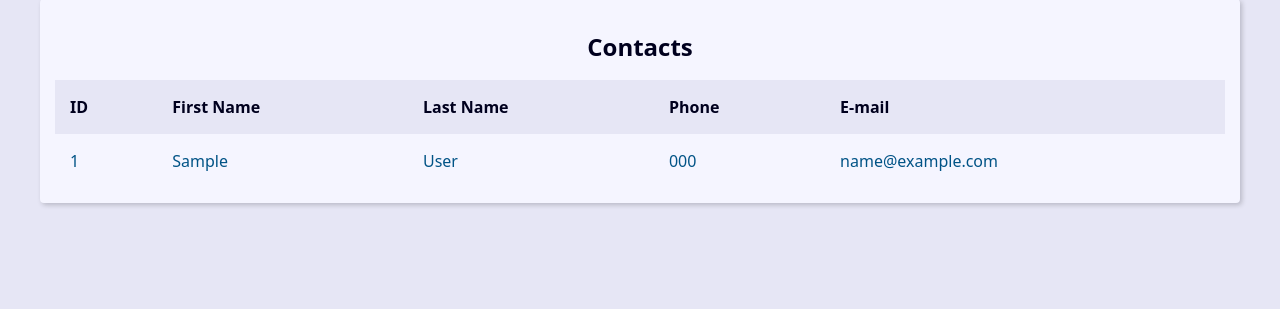
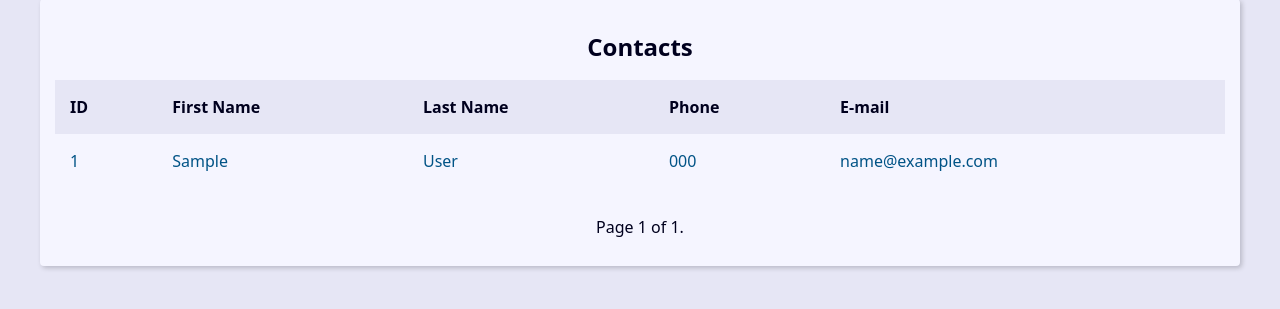
Before and after one commit to GuilhermeANunes/projeto_agenda_django_26, a Django app: page / in a window 1280 px wide. Shown: the part 270-579 px from the top of the page. Run offline with Django 5.2, Linux system fonts and the light colour scheme; tables that the repository leaves empty hold one stand-in row (values such as "Sample post").

Commit message:
Configurando pagination e adicionando CRUD de contacts

```diff
--- a/base_templates/global/base.html
+++ b/base_templates/global/base.html
@@ -9,6 +9,7 @@
 
     <main class="content">
         {% block content %}{% endblock content %}
+        {% include "global/partials/_pagination.html" %}
     </main>
 </body>
 </html>
--- a/base_templates/global/partials/_header.html
+++ b/base_templates/global/partials/_header.html
@@ -1,6 +1,6 @@
 <header class="header">
         <h1 class="header-heading">
-            <a href="{% url 'index' %}" class="header-link">
+            <a href="{% url 'contact:index' %}" class="header-link">
                 Agenda
             </a>
         </h1>
@@ -21,13 +21,14 @@
         </nav>
 
         <div class="search">
-            <form action="{% url "search" %}" method="GET">
+            <form action="{% url 'contact:search' %}" method="GET">
                 <input
                 type="text"
                 class="search-input"
                 placeholder="Search"
                 id="search"
-                name="q">
+                name="q"
+                value= {{search_value}}>
             </form>
         </div>
     </header>
--- /dev/null
+++ b/base_templates/global/partials/_pagination.html
@@ -0,0 +1,19 @@
+{% if page_obj %}
+<div class="pagination">
+    <span class="step-links">
+        {% if page_obj.has_previous %}
+            <a href="?page=1&q={{search_value}}">&laquo; first</a>
+            <a href="?page={{ page_obj.previous_page_number }}&q={{search_value}}">previous</a>
+        {% endif %}
+
+        <span class="current">
+            Page {{ page_obj.number }} of {{ page_obj.paginator.num_pages }}.
+        </span>
+
+        {% if page_obj.has_next %}
+            <a href="?page={{ page_obj.next_page_number }}&q={{search_value}}">next</a>
+            <a href="?page={{ page_obj.paginator.num_pages }}&q={{search_value}}">last &raquo;</a>
+        {% endif %}
+    </span>
+</div>
+{% endif %}
--- a/contact/templates/contact/index.html
+++ b/contact/templates/contact/index.html
@@ -1,6 +1,7 @@
 {% extends "global/base.html" %}
 
 {% block content %}
+{% if page_obj %}
     <div class="responsive-table">
         <table class="contacts-table">
             <caption class="table-caption">
@@ -18,30 +19,30 @@
             </thead>
 
             <tbody>
-                {% for contact in contacts %}
+                {% for contact in page_obj %}
                 <tr class="table-row">
                     <td class="table-cel">
-                        <a class="table-link" href={% url "single_contact" contact.id %}>
+                        <a class="table-link" href={% url "contact:single_contact" contact.id %}>
                             {{contact.id}}
                         </a>
                     </td>
                     <td class="table-cel">
-                        <a class="table-link" href={% url "single_contact" contact.id %}>
+                        <a class="table-link" href={% url "contact:single_contact" contact.id %}>
                             {{contact.first_name}}
                         </a>
                     </td>
                     <td class="table-cel">
-                        <a class="table-link" href={% url "single_contact" contact.id %}>
+                        <a class="table-link" href={% url "contact:single_contact" contact.id %}>
                             {{contact.last_name}}
                         </a>
                     </td>
                     <td class="table-cel">
-                        <a class="table-link" href={% url "single_contact" contact.id %}>
+                        <a class="table-link" href={% url "contact:single_contact" contact.id %}>
                             {{contact.phone}}
                         </a>
                     </td>
                     <td class="table-cel">
-                        <a class="table-link" href={% url "single_contact" contact.id %}>
+                        <a class="table-link" href={% url "contact:single_contact" contact.id %}>
                             {{contact.email}}
                         </a>
                     </td>
@@ -51,4 +52,11 @@
 
         </table>
     </div>
+{% else %}
+    <div class='single-contact'>
+        <h1 class='single-contact-name'>
+            Nenhum contato encontrado.
+        </h1>
+    </div>
+{% endif %}
 {% endblock content %}
--- a/contact/urls.py
+++ b/contact/urls.py
@@ -1,8 +1,13 @@
 from django.urls import path
-from contact.views import index_view
+from contact import views
+
+app_name = 'contact'
 
 urlpatterns = [
-    path('<int:contact_id>/', index_view.contact, name='single_contact'),
-    path('search/', index_view.search, name='search'),
-    path('', index_view.index, name='index'),
+    path('search/', views.search, name='search'),
+    path('', views.index, name='index'),
+
+    # contact CRUD
+    path('contact/create/', views.create, name='create'),
+    path('contact<int:contact_id>/', views.contact, name='single_contact'),
 ]
--- a/contact/views/__init__.py
+++ b/contact/views/__init__.py
@@ -1,2 +1,3 @@
 from .auth_view import *
 from .index_view import *
+from .contact_forms import *
--- a/contact/views/index_view.py
+++ b/contact/views/index_view.py
@@ -1,14 +1,19 @@
 from django.shortcuts import render, get_object_or_404, redirect
 from contact.models import Contact
 from django.db.models import Q
+from django.core.paginator import Paginator
 
 # Create your views here.
 def index(request):
 
-    contacts = Contact.objects.filter(show=True).order_by('-id')
+    contact_list = Contact.objects.all().filter(show=True).order_by('-id')
+    paginator = Paginator(contact_list, 10)  # Show 10 contacts per page.
+
+    page_number = request.GET.get("page")
+    page_obj = paginator.get_page(page_number)
 
     context = {
-        'contacts': contacts,
+        'page_obj': page_obj,
         'site_title': 'Home - ',
     }
 
@@ -25,7 +30,7 @@ def contact(request, contact_id):
     site_title = f'{single_contact.first_name} {single_contact.last_name} - '
 
     context = {
-        'contact': single_contact,
+        'page_obj': single_contact,
         'site_title': site_title,
     }
 
@@ -51,9 +56,15 @@ def search(request):
         .filter(show=True)\
         .order_by('-id')
 
+    paginator = Paginator(search_contact, 10)  # Show 10 contacts per page.
+
+    page_number = request.GET.get("page")
+    page_obj = paginator.get_page(page_number)
+
     context = {
-        'contacts': search_contact,
+        'page_obj': page_obj,
         'site_title': 'Search - ',
+        'search_value': search_value,
     }
 
     return render (
```
Also changed, not shown: contact/templates/contact/create.html (added, +7 -0 lines), contact/views/contact_forms.py (added, +18 -0 lines).
